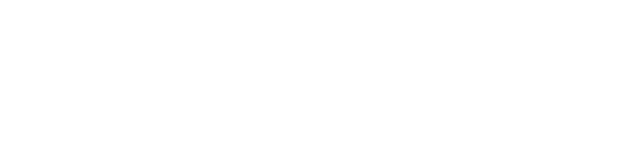
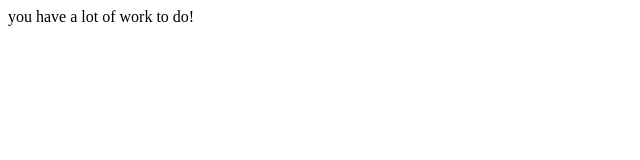
Before and after one commit to cecilefortuny/cecilefortuny.github.io, a plain HTML site: page index.html in a window 1280 px wide. Shown: the whole page, without its empty margins (0-640 px from the left). Drawn offline with Linux system fonts and the light colour scheme.

Commit message:
commit 2

```diff
--- a/index.html
+++ b/index.html
@@ -3,5 +3,6 @@
     <head>
     </head>
     <body>
+      you have a lot of work to do!
     </body>
 </html>
```
